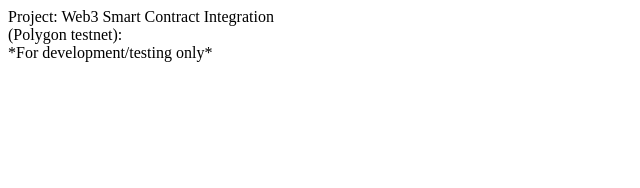
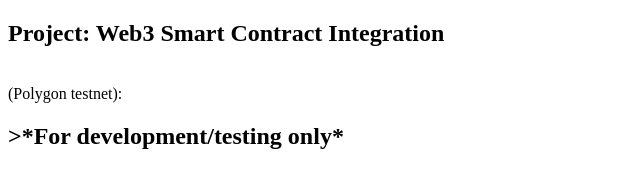
Before and after one commit to fardin-ahmed-shawon/dapp-test, a plain HTML site: page test.html in a window 1280 px wide. Shown: the whole page, without its empty margins (0-640 px from the left). Drawn offline with Linux system fonts and the light colour scheme.

Commit message:
up to date

```diff
--- a/test.html
+++ b/test.html
@@ -6,12 +6,12 @@
     <title>Web3 Smart Contract Integration</title>
 </head>
 <body>
-    Project: Web3 Smart Contract Integration
+    <h2>Project: Web3 Smart Contract Integration</h2>
     <br>
     (Polygon testnet):
 
     <br>
-    *For development/testing only*
+    <h2>>*For development/testing only*</h2
 
 </body>
 </html>
```
